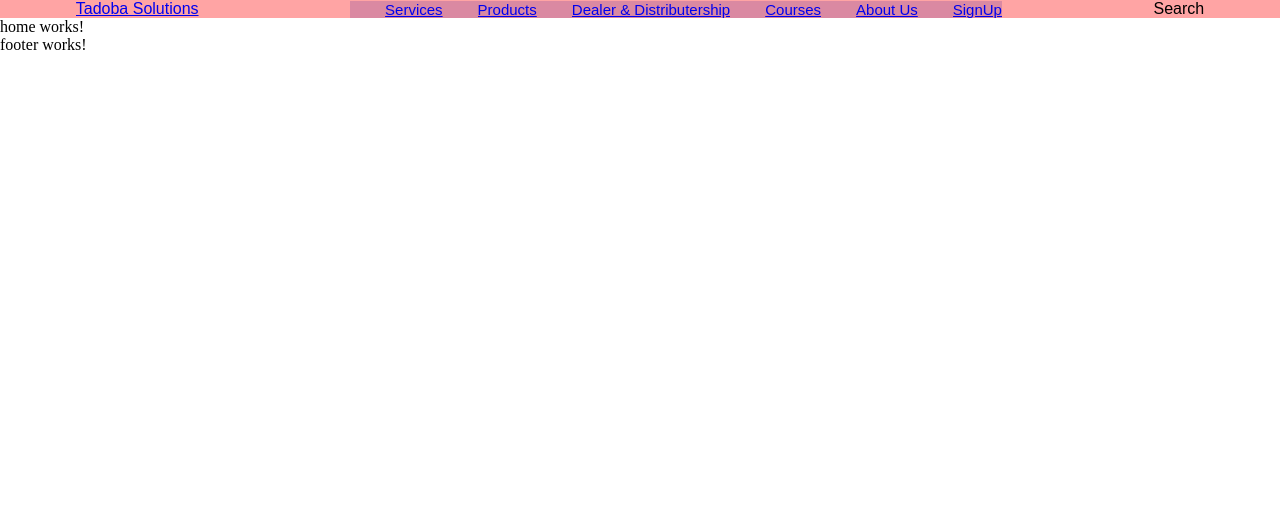
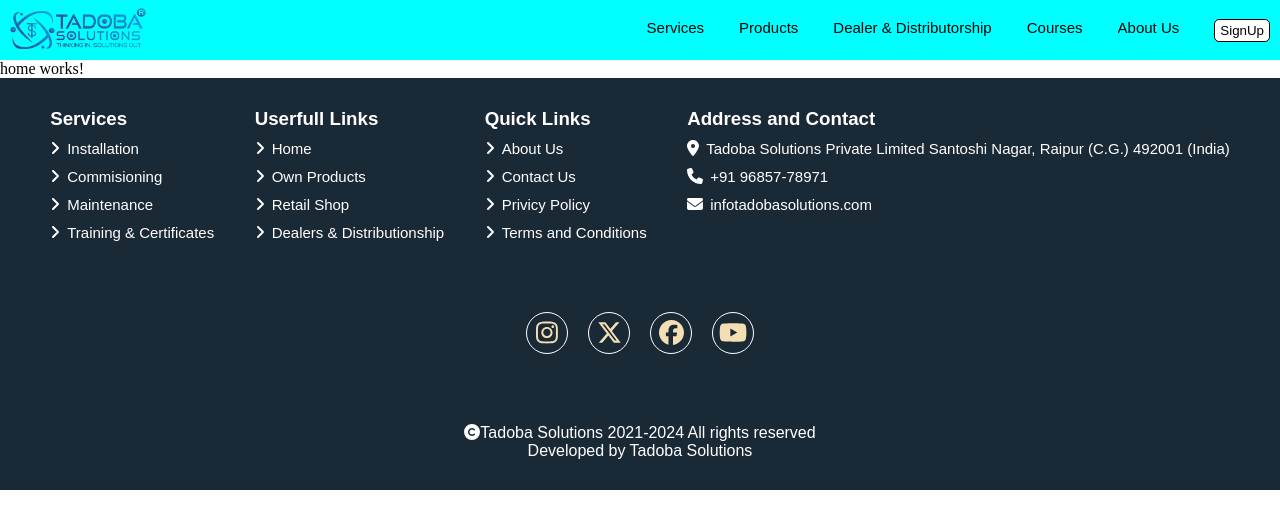
Before and after one commit to Ramkalame/TadobaSolution, an Angular app in the folder TadobaSolution/: page / in a window 1280 px wide. Shown: the top 528 px of the page. Built offline with nearby package versions, Linux system fonts and the light colour scheme.

Commit message:
footer section is created for  desktop screen

```diff
--- a/TadobaSolution/angular.json
+++ b/TadobaSolution/angular.json
@@ -25,7 +25,8 @@
               "src/assets"
             ],
             "styles": [
-              "src/styles.css"
+              "src/styles.css",
+              "node_modules/bootstrap-icons/font/bootstrap-icons.min.css"
             ],
             "scripts": [],
             "server": "src/main.server.ts",
--- a/TadobaSolution/package.json
+++ b/TadobaSolution/package.json
@@ -21,6 +21,12 @@
     "@angular/platform-server": "^17.3.0",
     "@angular/router": "^17.3.0",
     "@angular/ssr": "^17.3.7",
+    "@fortawesome/angular-fontawesome": "^0.14.1",
+    "@fortawesome/fontawesome-svg-core": "^6.4.2",
+    "@fortawesome/free-brands-svg-icons": "^6.6.0",
+    "@fortawesome/free-solid-svg-icons": "^6.4.2",
+    "bootstrap": "^5.3.3",
+    "bootstrap-icons": "^1.11.3",
     "express": "^4.18.2",
     "rxjs": "~7.8.0",
     "tslib": "^2.3.0",
--- a/TadobaSolution/src/app/app.component.ts
+++ b/TadobaSolution/src/app/app.component.ts
@@ -17,7 +17,8 @@
        FooterComponent,
         TermsAndConditionComponent,
          AboutUsComponent,
-          ContactUsComponent],
+          ContactUsComponent,
+        ],
   templateUrl: './app.component.html',
   styleUrl: './app.component.css'
 })
--- a/TadobaSolution/src/app/pages/footer/footer.component.css
+++ b/TadobaSolution/src/app/pages/footer/footer.component.css
@@ -0,0 +1,67 @@
+.container{
+    display: flex;
+    flex-direction: column;
+    justify-content: space-between;
+    background-color: #1A2936;
+    font-family: sans-serif;
+}
+.links{
+    display: flex;
+    justify-content: space-around;
+    padding: 30px;
+}
+.links h3{
+    color: white;
+}
+.links ul li{
+    margin-top: 10px;
+}
+.links ul li fa-icon{
+    color: white;
+    margin-right: 7px;
+}
+.links ul li a{
+    text-decoration: none;
+    color: white;
+    font-size: 15px;
+}
+.social-copy{
+    display: flex;
+    flex-direction: column;
+    justify-content: space-evenly;
+
+
+}
+.social-media{
+    display: flex;
+    justify-content: center;
+    padding: 30px;
+}
+.sos-med{
+    display: flex;
+    justify-content: center;
+    align-items: center;
+    margin: 10px;
+    border: 1px solid white;
+    padding: 5px;
+    height: 30px;
+    width: 30px;
+    border-radius: 50%;
+
+
+}
+.sos-med fa-icon{
+    font-size: 25px;
+    color: wheat;
+}
+.copy-right{
+    display: flex;
+    flex-direction: column;
+    justify-content: center;
+    text-align: center;
+    align-items: center;
+    padding: 30px;
+}
+.copy-right p{
+    color: white;
+}
--- a/TadobaSolution/src/app/pages/footer/footer.component.html
+++ b/TadobaSolution/src/app/pages/footer/footer.component.html
@@ -1 +1,53 @@
-<p>footer works!</p>
+<footer class="container">
+    <div class="links">
+        <div class="service-sec">
+            <h3>Services</h3>
+            <ul>
+                <li><fa-icon [icon]="rightArrow"></fa-icon><a href="#">Installation</a></li>
+                <li><fa-icon [icon]="rightArrow"></fa-icon><a href="#">Commisioning</a></li>
+                <li><fa-icon [icon]="rightArrow"></fa-icon><a href="#">Maintenance</a></li>
+                <li><fa-icon [icon]="rightArrow"></fa-icon><a href="#">Training & Certificates</a></li>
+            </ul>
+        </div>
+        <div class="usefull-link-sec">
+            <h3>Userfull Links</h3>
+            <ul>
+                <li><fa-icon [icon]="rightArrow"></fa-icon><a href="#">Home</a></li>
+                <li><fa-icon [icon]="rightArrow"></fa-icon><a href="#">Own Products</a></li>
+                <li><fa-icon [icon]="rightArrow"></fa-icon><a href="#">Retail Shop</a></li>
+                <li><fa-icon [icon]="rightArrow"></fa-icon><a href="#">Dealers & Distributionship</a></li>
+            </ul>
+        </div>
+        <div class="quicklink-sec">
+            <h3>Quick Links</h3>
+            <ul>
+                <li><fa-icon [icon]="rightArrow"></fa-icon><a href="#">About Us</a></li>
+                <li><fa-icon [icon]="rightArrow"></fa-icon><a href="#">Contact Us</a></li>
+                <li><fa-icon [icon]="rightArrow"></fa-icon><a href="#">Privicy Policy</a></li>
+                <li><fa-icon [icon]="rightArrow"></fa-icon><a href="#">Terms and Conditions</a></li>
+            </ul>
+        </div>
+        <div class="address-contact-sec">
+            <h3>Address and Contact</h3>
+            <ul>
+                <li><fa-icon [icon]="location"></fa-icon><a href="#">Tadoba Solutions Private Limited
+                    Santoshi Nagar, Raipur (C.G.) 492001 (India)</a></li>
+                <li><fa-icon [icon]="contact"></fa-icon><a href="#">+91 96857-78971</a></li>
+                <li><fa-icon [icon]="email"></fa-icon><a href="#">infotadobasolutions.com</a></li>
+            </ul>
+        </div>
+    </div>
+    <div class="social-copy">
+        <div class="social-media">
+            <div class=" sos-med instagram"><fa-icon [icon]="instgram"></fa-icon></div>
+            <div class="sos-med twitter"><fa-icon [icon]="twitter"></fa-icon></div>
+            <div class=" sos-med facebook"><fa-icon [icon]="facebook"></fa-icon></div>
+            <div class="sos-med youtube"><fa-icon [icon]="youtube"></fa-icon></div>
+        </div>
+        <div class="copy-right">
+            <p><fa-icon [icon]="copyRight"></fa-icon>Tadoba Solutions 2021-2024 All rights reserved</p>
+            <p>Developed by Tadoba Solutions</p>
+        </div>
+    </div>
+
+</footer>
--- a/TadobaSolution/src/app/pages/footer/footer.component.ts
+++ b/TadobaSolution/src/app/pages/footer/footer.component.ts
@@ -1,12 +1,26 @@
 import { Component } from '@angular/core';
+import { FontAwesomeModule } from '@fortawesome/angular-fontawesome';
+import { faFacebook, faInstagram, faXTwitter, faYoutube } from '@fortawesome/free-brands-svg-icons';
+import { faAngleRight, faCopyright, faEnvelope, faLocationDot, faPhone } from '@fortawesome/free-solid-svg-icons';
 
 @Component({
   selector: 'app-footer',
   standalone: true,
-  imports: [],
+  imports: [FontAwesomeModule],
   templateUrl: './footer.component.html',
   styleUrl: './footer.component.css'
 })
 export class FooterComponent {
+  rightArrow=faAngleRight
+  location = faLocationDot
+  contact=faPhone
+  email = faEnvelope
+  instgram = faInstagram
+  facebook = faFacebook
+  twitter = faXTwitter
+  youtube = faYoutube
+  copyRight = faCopyright
+
+
 
 }
--- a/TadobaSolution/src/app/pages/header/header.component.css
+++ b/TadobaSolution/src/app/pages/header/header.component.css
@@ -1,20 +1,94 @@
-.container{
+.container {
     display: flex;
-    justify-content: space-around;
+    justify-content: space-between;
     text-align: center;
     align-items: center;
     font-family: sans-serif;
-    background: rgba(255, 0, 0, 0.356);
+    background: aqua;
+    padding-left: 10px;
+    padding-right: 10px;
+    height: 60px;
 }
-.nav-bar-link{
+
+.nav-bar-link {
     display: flex;
     justify-content: space-between;
-    background: rgba(102, 51, 153, 0.24);
+}
 
-}
-.nav-bar-link li{
+.nav-bar-link li {
     margin-left: 35px;
-    text-decoration: none;
     list-style-type: none;
     font-size: 15px;
 }
+
+.nav-bar-link li a {
+    text-decoration: none;
+    color: black;
+}
+
+.tadoba-logo a img {
+    height: 45px;
+}
+.search {
+    display: flex;
+    justify-content: center;
+    align-items: center;
+    text-align: center;
+    width: 300px;
+    height: 35px;
+    background-color: #fff;
+
+}
+.search input{
+    height: 25px;
+
+}
+.search button{
+    height: 27px;
+    width: 40px;
+
+}
+.services{
+    display: none;
+}
+.products{
+    display: none;
+}
+
+.nav-bar-link li:hover .services{
+    display: block;
+    position: absolute;
+    background-color: aqua;
+    text-align: left;
+    padding: 23px 23px 23px 0px;
+
+}
+
+
+.nav-bar-link li:hover .products{
+    display: block;
+    position: absolute;
+    background-color: aqua;
+    text-align: left;
+    padding: 23px 23px 23px 0px;
+
+}
+
+.services ul li{
+    margin-top: 10px;
+    padding: 0px 0px 10px 0px;
+    border-bottom: 1px solid rgba(0, 0, 0, 0.404);
+
+}
+.products ul li{
+    margin-top: 10px;
+    padding: 0px 0px 10px 0px;
+    border-bottom: 1px solid rgba(0, 0, 0, 0.404);
+}
+.nav-bar-link li button{
+    padding: 3px 5px 3px 5px;
+    background-color: white;
+    border: 1.5px solid black;
+    border-radius: 5px;
+
+}
--- a/TadobaSolution/src/app/pages/header/header.component.html
+++ b/TadobaSolution/src/app/pages/header/header.component.html
@@ -1,15 +1,31 @@
 <header class="container">
-    <div class="Tdoba-logo"><a href="#">Tadoba Solutions</a></div>
+    <div class="tadoba-logo"><a href="#"><img src="assets/logo/tadoba-logo.png" alt="Logo"></a></div>
+    <!-- <div class="search">
+        <input type="text" name="search" id="search">
+        <button><i class="bi bi-search"></i></button>
+    </div> -->
     <ul class="nav-bar-link">
-        <li><a href="#">Services</a></li>
-        <li><a href="#">Products</a></li>
-        <li><a href="#">Dealer & Distributership</a></li>
+        <li><a href="#">Services</a>
+            <div class="services">
+                <ul>
+                    <li><a href="#">Solar Panal Installation</a></li>
+                    <li><a href="#">Water Overflow Solution</a></li>
+                    <li><a href="#">Training and Workshop</a></li>
+                </ul>
+            </div>
+        </li>
+        <li><a href="#">Products</a>
+            <div class="products">
+                <ul>
+                    <li><a href="#">Manufactured Product</a></li>
+                    <li><a href="#">Affiliate Product</a></li>
+                </ul>
+             </div>
+        </li>
+        <li><a href="#">Dealer & Distributorship</a></li>
         <li><a href="#">Courses</a></li>
         <li><a href="#">About Us</a></li>
-        <li><a href="#">SignUp</a></li>
+        <li><button>SignUp</button></li>
+    </ul>
 
-    </ul>
-    <div class="search">
-        Search
-    </div>
 </header>
```
Also changed, not shown: TadobaSolution/src/assets/logo/tadoba-logo.png (added), 1 other file (tests, documents, lock files or other folders).
